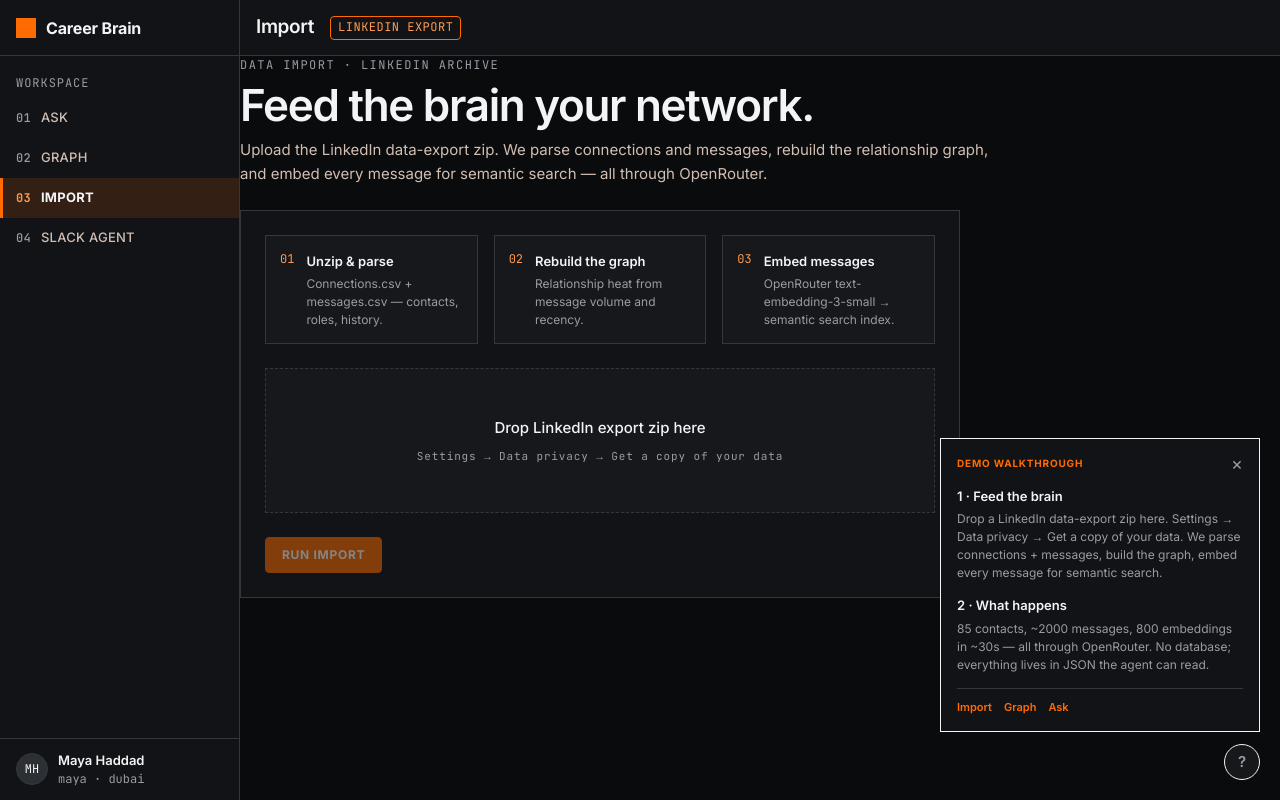
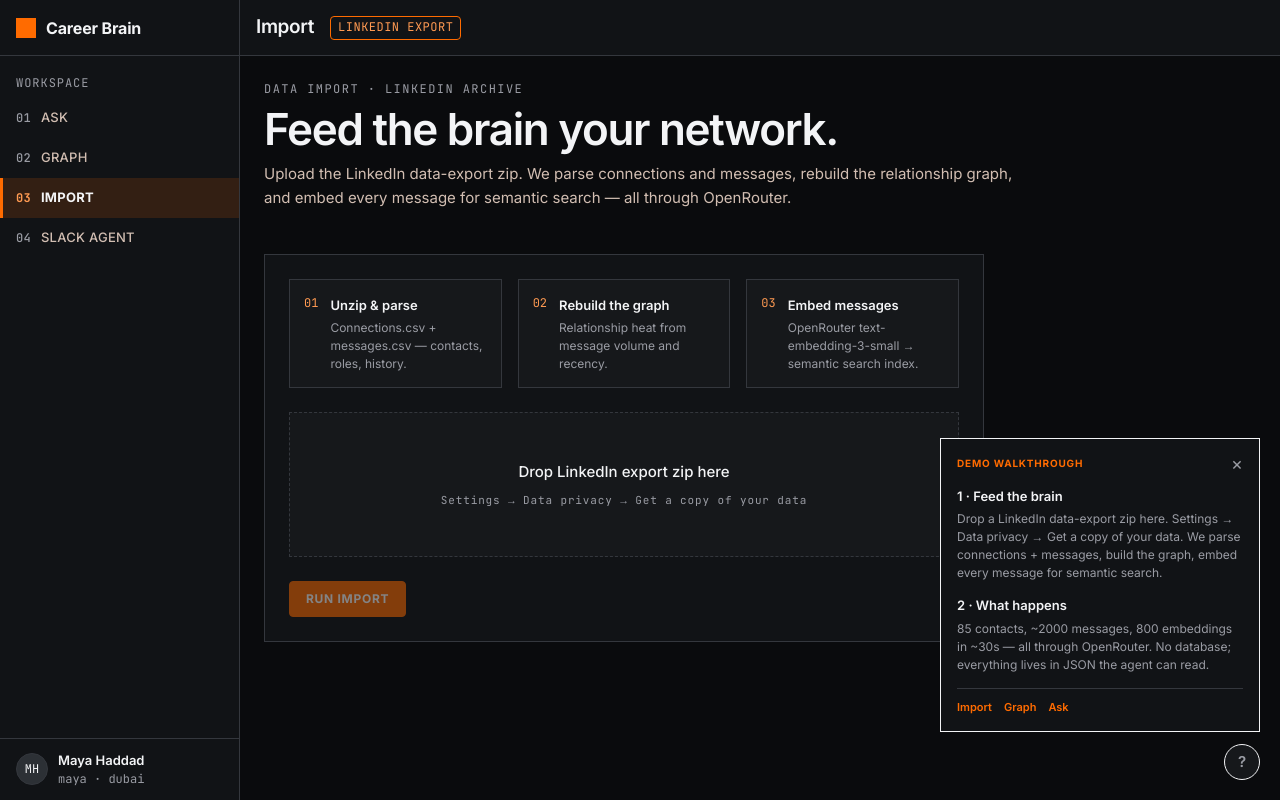
Before and after one commit to ssuvorin/agents_everywhere_crackers, a Next.js app in the folder apps/web/: page /import in a window 1280 px wide. Built offline with nearby package versions, Linux system fonts and the light colour scheme; a web font is replaced by a local one; what @copilotkit/react-core would draw is missing.

Commit message:
README: web app run instructions + layout; channel: runAgent error guard; import page padding

```diff
--- a/apps/web/src/app/import/import.css
+++ b/apps/web/src/app/import/import.css
@@ -1,5 +1,12 @@
 /* Import page — Career Brain brandbook, same tokens as graph.css */
 
+
+.cb-page {
+  padding: 24px;
+  display: flex;
+  flex-direction: column;
+  gap: 20px;
+}
 .cb-import-panel {
   border: 1px solid var(--bd);
   background: var(--lowest);
--- a/apps/web/src/components/AppShell.tsx
+++ b/apps/web/src/components/AppShell.tsx
@@ -1,3 +1,5 @@
+"use client";
+
 import Link from "next/link";
 import { usePathname } from "next/navigation";
 import type { ReactNode } from "react";
```
Also changed, not shown: 2 other files (tests, documents, lock files or other folders).
